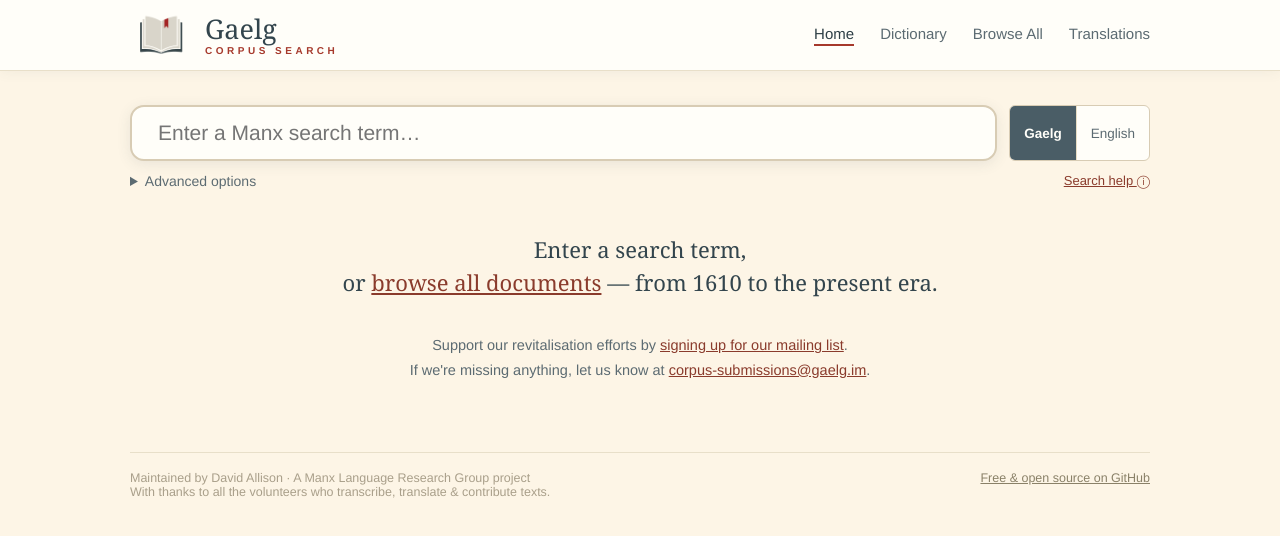
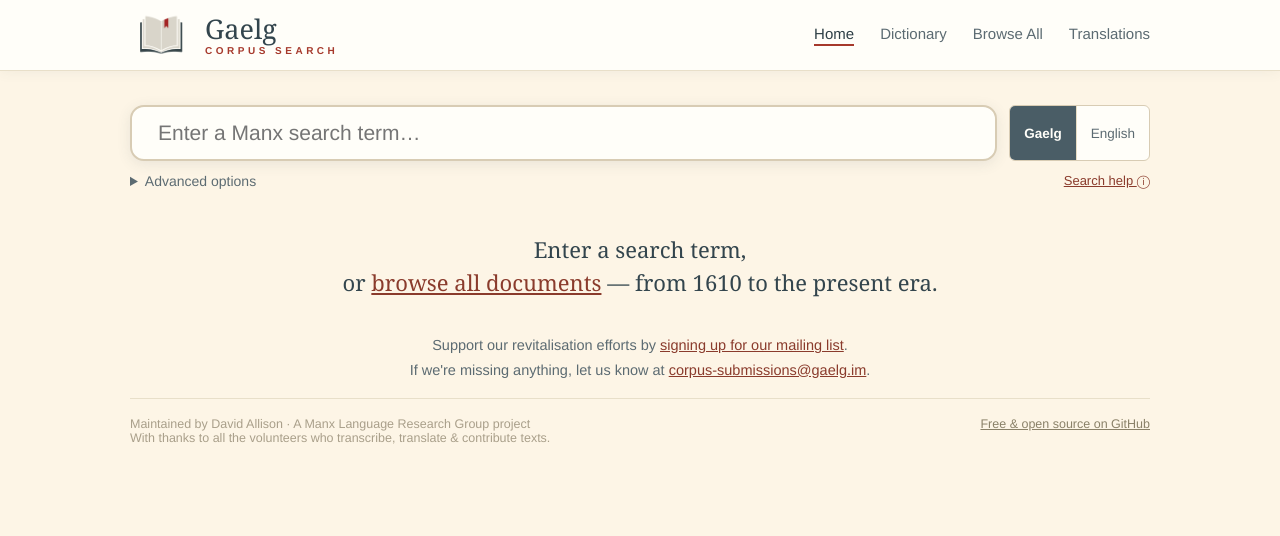
Before and after one commit to david-allison/manx-corpus-search, a React (Vite) app in the folder CorpusSearch/ClientApp/: page / in a window 1280 px wide. Shown: the top 536 px of the page. Built offline with nearby package versions, Linux system fonts and the light colour scheme; no server answers.

Commit message:
design: make footer appear above the fold on Home page

```diff
--- a/CorpusSearch/ClientApp/public/site-design.css
+++ b/CorpusSearch/ClientApp/public/site-design.css
@@ -134,11 +134,11 @@ input, button, select {
 .page-main {
     max-width: 1020px;
     margin: 0 auto;
-    padding: 34px 24px 80px 24px;
+    padding: 34px 24px 16px 24px;
 }
 
 .site-footer {
-    margin-top: 70px;
+    margin-top: 16px;
     border-top: 1px solid var(--c-border-header);
     padding-top: 18px;
     display: flex;
--- a/CorpusSearch/ClientApp/src/custom.css
+++ b/CorpusSearch/ClientApp/src/custom.css
@@ -152,7 +152,7 @@ input, button, select {
 
 /* ============ Footer (all pages) ============ */
 .site-footer {
-    margin-top: 70px;
+    margin-top: 16px;
     border-top: 1px solid var(--c-border-header);
     padding-top: 18px;
     display: flex;
--- a/CorpusSearch/ClientApp/src/routes/Home.css
+++ b/CorpusSearch/ClientApp/src/routes/Home.css
@@ -34,7 +34,7 @@
 }
 
 .recent-docs {
-    margin-top: 52px;
+    margin-top: 30px;
     max-width: 640px;
     margin-left: auto;
     margin-right: auto;
```
